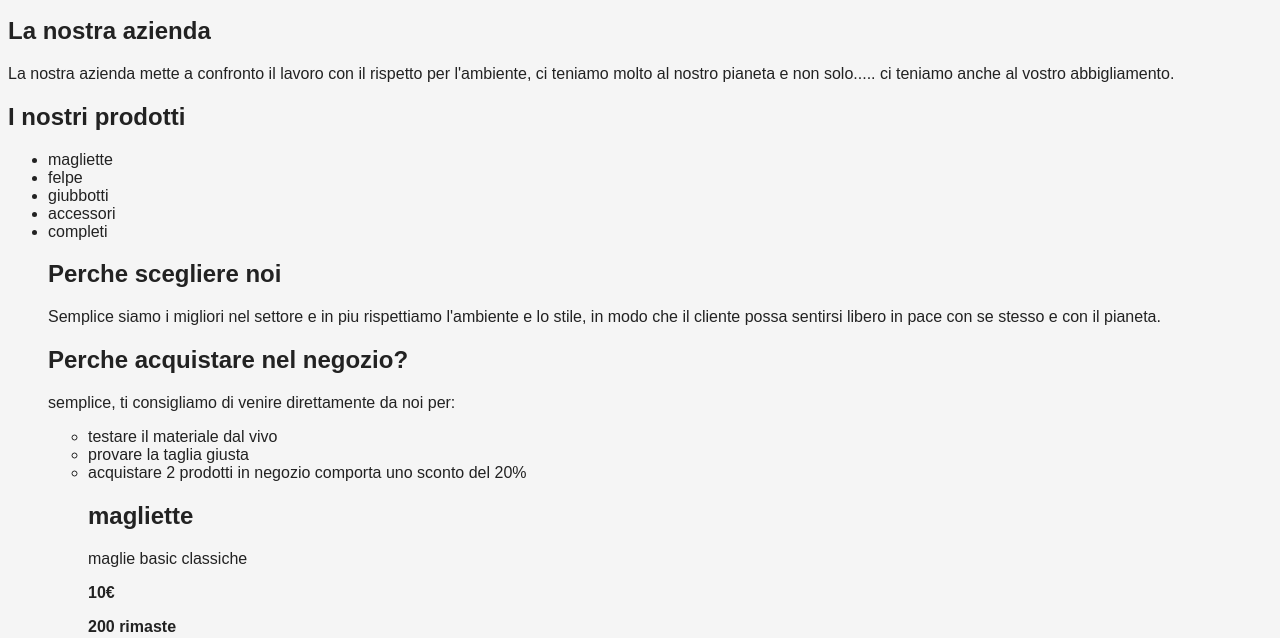
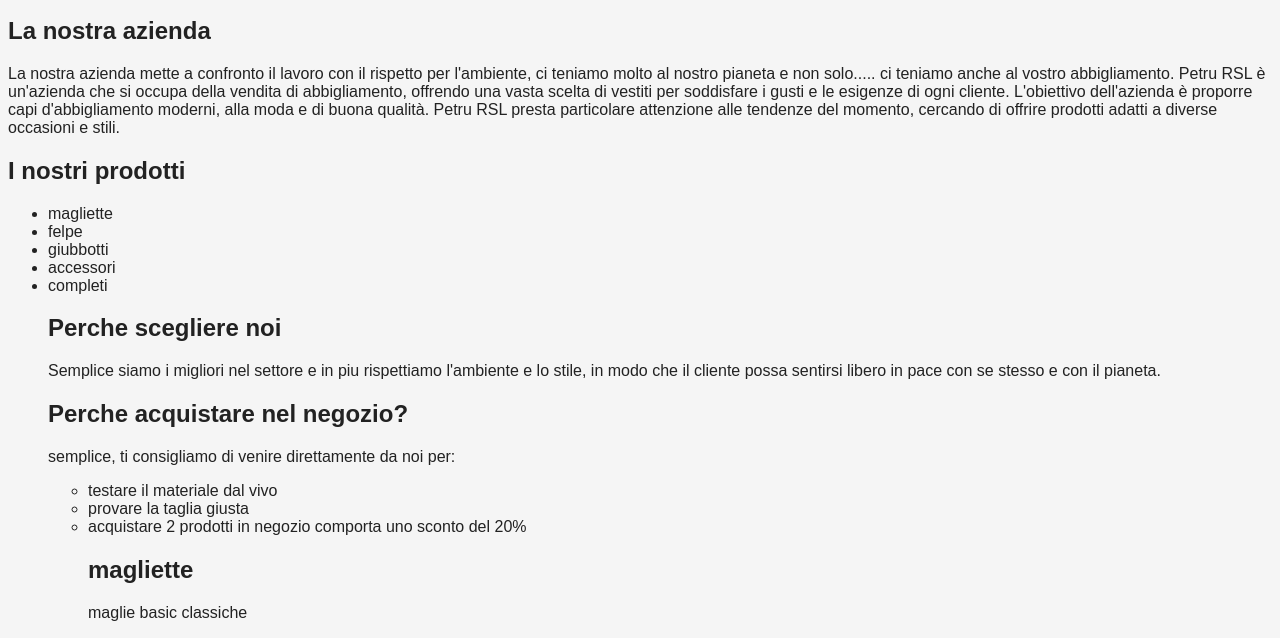
Before and after one commit to Lorepb/Sito-web-4-asco, a plain HTML site: page prodotti.html in a window 1280 px wide. Shown: the part 157-795 px from the top of the page. Drawn offline with Linux system fonts and the light colour scheme.

Commit message:
Enhance company description in prodotti.html
Added information about the company and its focus on quality clothing.

```diff
--- a/prodotti.html
+++ b/prodotti.html
@@ -16,6 +16,9 @@
 <h2>La nostra azienda</h2>
 <p>La nostra azienda mette a confronto il lavoro con il rispetto per l'ambiente, ci teniamo molto al nostro pianeta e non solo.....
 ci teniamo anche al vostro abbigliamento.
+    Petru RSL è un'azienda che si occupa della vendita di abbigliamento, offrendo una vasta scelta di vestiti per soddisfare i gusti e le esigenze di ogni cliente.
+L'obiettivo dell'azienda è proporre capi d'abbigliamento moderni, alla moda e di buona qualità.
+Petru RSL presta particolare attenzione alle tendenze del momento, cercando di offrire prodotti adatti a diverse occasioni e stili.
 <h2>I nostri prodotti</h2>
 <ul><li>magliette
 <li>felpe
```
